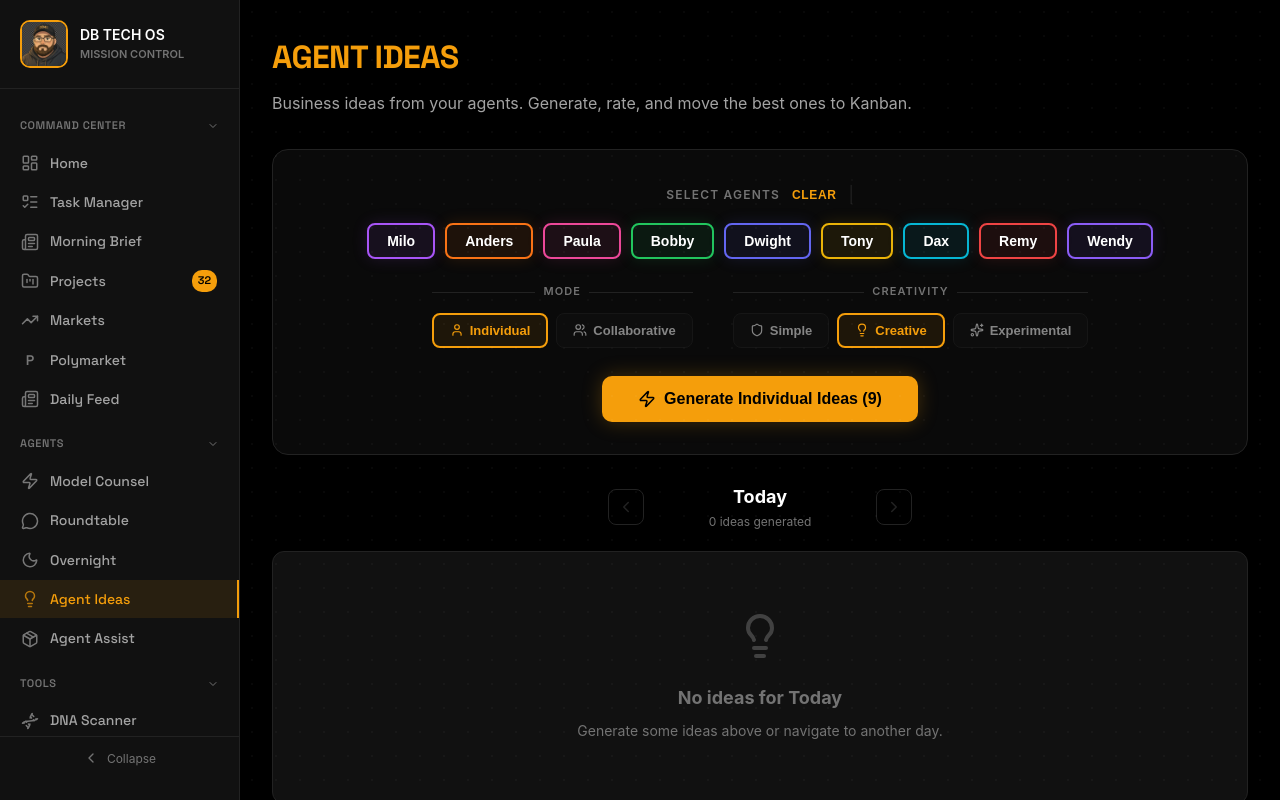
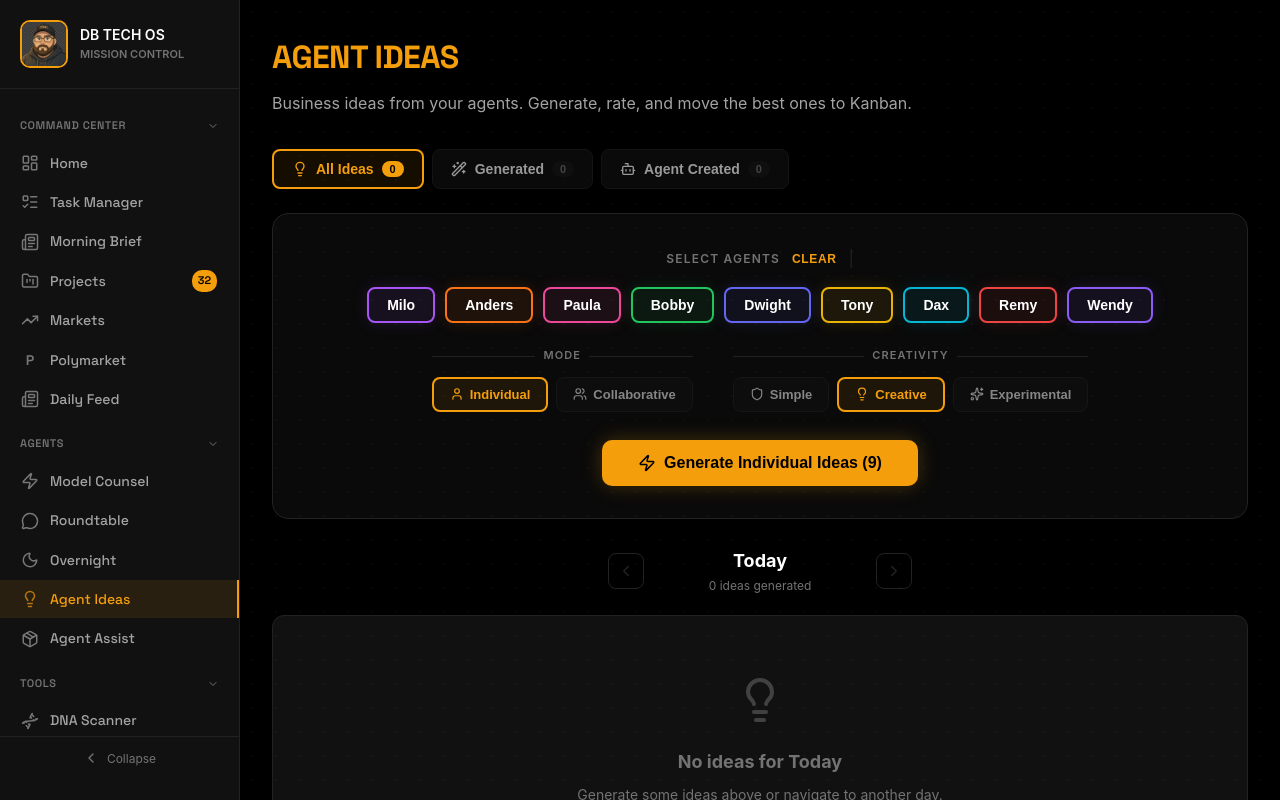
Before and after one commit to Milobuilds45/dbtech45, a Next.js app: page /os/agents/ideas in a window 1280 px wide. Shown: the top 800 px of the page. Built offline with nearby package versions, Linux system fonts and the light colour scheme.

Commit message:
fix: Brand kit inverse wordmarks now use amber background

```diff
--- a/src/app/(dashboard)/os/agents/ideas/page.tsx
+++ b/src/app/(dashboard)/os/agents/ideas/page.tsx
@@ -2,11 +2,12 @@
 import { useState, useEffect, useCallback } from 'react';
 import { useRouter } from 'next/navigation';
 import { brand, styles } from '@/lib/brand';
-import { Star, Zap, Target, ThumbsDown, Archive, Users, User, Lightbulb, Sparkles, Shield, AlertTriangle, ChevronDown, ChevronLeft, ChevronRight, Skull } from 'lucide-react';
+import { Star, Zap, Target, ThumbsDown, Archive, Users, User, Lightbulb, Sparkles, Shield, AlertTriangle, ChevronDown, ChevronLeft, ChevronRight, Skull, Bot, Wand2 } from 'lucide-react';
 import { generateCollaborativeIdea as generateRealCollaboration } from '@/lib/agent-collaboration';
 
 const STORAGE_KEY = 'dbtech-agent-ideas';
 const REJECTED_KEY = 'dbtech-agent-ideas-rejected';
+const AUTONOMOUS_KEY = 'dbtech-agent-ideas-autonomous';
 
 interface AgentIdea {
   id: string;
@@ -32,7 +33,11 @@ interface AgentIdea {
   marketScenario?: string;
   useCase?: string;
   competitorGap?: string;
+  // Source tracking
+  source: 'generated' | 'autonomous';
 }
+
+type IdeaSourceFilter = 'all' | 'generated' | 'autonomous';
 
 type IdeaMode = 'individual' | 'collaborative';
 type CreativityLevel = 'simple' | 'creative' | 'experimental';
@@ -408,6 +413,7 @@ function genIndividual(agentIds: string[], creativity: CreativityLevel): AgentId
       status: 'submitted',
       createdAt: new Date().toISOString(),
       updatedAt: new Date().toISOString(),
+      source: 'generated',
     });
   });
   return out;
@@ -432,6 +438,7 @@ function genCollab(agentIds: string[], creativity: CreativityLevel): AgentIdea {
       status: 'submitted',
       createdAt: new Date().toISOString(),
       updatedAt: new Date().toISOString(),
+      source: 'generated',
     };
   } catch {
     const names = agentIds.map(id => AGENTS.find(a => a.id === id)?.name).filter(Boolean);
@@ -448,6 +455,7 @@ function genCollab(agentIds: string[], creativity: CreativityLevel): AgentIdea {
       tags: [...agentIds, 'collaborative', creativity],
       agentConfidence: 3, marketSize: 'medium', status: 'submitted',
       createdAt: new Date().toISOString(), updatedAt: new Date().toISOString(),
+      source: 'generated',
     };
   }
 }
@@ -474,6 +482,7 @@ function fmtDayLabel(dateKey: string) {
 export default function AgentIdeasPage() {
   const router = useRouter();
   const [ideas, setIdeas] = useState<AgentIdea[]>([]);
+  const [autonomousIdeas, setAutonomousIdeas] = useState<AgentIdea[]>([]);
   const [isLoading, setIsLoading] = useState(false);
   const [selectedAgents, setSelectedAgents] = useState<string[]>(AGENTS.map(a => a.id));
   const [ideaMode, setIdeaMode] = useState<IdeaMode>('individual');
@@ -481,6 +490,7 @@ export default function AgentIdeasPage() {
   const [expandedIds, setExpandedIds] = useState<Set<string>>(new Set());
   const [selectedDay, setSelectedDay] = useState<string>(todayKey());
   const [hydrated, setHydrated] = useState(false);
+  const [sourceFilter, setSourceFilter] = useState<IdeaSourceFilter>('all');
 
   // Load from localStorage on mount
   useEffect(() => {
@@ -488,7 +498,13 @@ export default function AgentIdeasPage() {
       const stored = localStorage.getItem(STORAGE_KEY);
       if (stored) {
         const parsed = JSON.parse(stored) as AgentIdea[];
-        if (Array.isArray(parsed)) setIdeas(parsed);
+        if (Array.isArray(parsed)) setIdeas(parsed.map(i => ({ ...i, source: i.source || 'generated' })));
+      }
+      // Load autonomous ideas
+      const autoStored = localStorage.getItem(AUTONOMOUS_KEY);
+      if (autoStored) {
+        const autoParsed = JSON.parse(autoStored) as AgentIdea[];
+        if (Array.isArray(autoParsed)) setAutonomousIdeas(autoParsed.map(i => ({ ...i, source: 'autonomous' as const })));
       }
     } catch {}
     setHydrated(true);
@@ -533,16 +549,26 @@ export default function AgentIdeasPage() {
     }, 1200);
   };
 
+  // Combine all ideas based on source filter
+  const allIdeasCombined = [...ideas, ...autonomousIdeas];
+  const filteredBySource = sourceFilter === 'all'
+    ? allIdeasCombined
+    : allIdeasCombined.filter(i => i.source === sourceFilter);
+
   // Get all unique days sorted newest first
-  const allDays = [...new Set(ideas.map(i => toDateKey(i.createdAt)))].sort((a, b) => new Date(b).getTime() - new Date(a).getTime());
+  const allDays = [...new Set(filteredBySource.map(i => toDateKey(i.createdAt)))].sort((a, b) => new Date(b).getTime() - new Date(a).getTime());
   if (allDays.length === 0) allDays.push(todayKey());
   const dayIdx = allDays.indexOf(selectedDay);
   const currentDayIdx = dayIdx >= 0 ? dayIdx : 0;
   const currentDay = allDays[currentDayIdx] || todayKey();
 
   // Filter ideas for selected day
-  const dayIdeas = ideas.filter(i => toDateKey(i.createdAt) === currentDay);
+  const dayIdeas = filteredBySource.filter(i => toDateKey(i.createdAt) === currentDay);
   const sorted = [...dayIdeas].sort((a, b) => new Date(b.createdAt).getTime() - new Date(a.createdAt).getTime());
+
+  // Counts for tab badges
+  const generatedCount = ideas.length;
+  const autonomousCount = autonomousIdeas.length;
 
   const prevDay = () => { if (currentDayIdx < allDays.length - 1) setSelectedDay(allDays[currentDayIdx + 1]); };
   const nextDay = () => { if (currentDayIdx > 0) setSelectedDay(allDays[currentDayIdx - 1]); };
@@ -572,6 +598,48 @@ export default function AgentIdeasPage() {
       <div style={{ maxWidth: '1200px', margin: '0 auto' }}>
         <h1 style={styles.h1}>Agent Ideas</h1>
         <p style={styles.subtitle}>Business ideas from your agents. Generate, rate, and move the best ones to Kanban.</p>
+
+        {/* ── Source Filter Tabs ── */}
+        <div style={{ display: 'flex', gap: '8px', marginBottom: '24px', flexWrap: 'wrap' }}>
+          {([
+            { value: 'all' as const, label: 'All Ideas', icon: Lightbulb, count: generatedCount + autonomousCount },
+            { value: 'generated' as const, label: 'Generated', icon: Wand2, count: generatedCount },
+            { value: 'autonomous' as const, label: 'Agent Created', icon: Bot, count: autonomousCount },
+          ]).map(({ value, label, icon: Icon, count }) => (
+            <button
+              key={value}
+              onClick={() => setSourceFilter(value)}
+              style={{
+                background: sourceFilter === value ? `${brand.amber}15` : '#111',
+                color: sourceFilter === value ? brand.amber : brand.white,
+                border: sourceFilter === value ? `2px solid ${brand.amber}` : `1px solid ${brand.border}`,
+                borderRadius: '8px',
+                padding: '10px 18px',
+                fontSize: '14px',
+                fontWeight: 600,
+                cursor: 'pointer',
+                display: 'flex',
+                alignItems: 'center',
+                gap: '8px',
+                opacity: sourceFilter === value ? 1 : 0.6,
+                transition: 'all 0.2s',
+              }}
+            >
+              <Icon size={16} />
+              {label}
+              <span style={{
+                background: sourceFilter === value ? brand.amber : brand.graphite,
+                color: sourceFilter === value ? brand.void : brand.smoke,
+                padding: '2px 8px',
+                borderRadius: '10px',
+                fontSize: '11px',
+                fontWeight: 700,
+              }}>
+                {count}
+              </span>
+            </button>
+          ))}
+        </div>
 
         {/* ── Generator Card ── */}
         <div style={{ background: '#0A0A0A', border: `1px solid ${brand.border}`, borderRadius: '16px', padding: '32px', marginBottom: '28px' }}>
@@ -714,6 +782,12 @@ export default function AgentIdeasPage() {
                     </div>
                   </div>
 
+                  {/* Source Badge */}
+                  {idea.source === 'autonomous' && (
+                    <span style={{ padding: '4px 10px', borderRadius: '6px', fontSize: '10px', fontWeight: 700, background: '#A855F715', color: '#A855F7', textTransform: 'uppercase', flexShrink: 0, display: 'flex', alignItems: 'center', gap: '4px' }}>
+                      <Bot size={11} />AUTO
+                    </span>
+                  )}
                   {/* Badges */}
                   <span style={{ padding: '4px 10px', borderRadius: '6px', fontSize: '11px', fontWeight: 600, background: `${mktColor(idea.marketSize)}15`, color: mktColor(idea.marketSize), textTransform: 'uppercase', flexShrink: 0, display: 'flex', alignItems: 'center', gap: '4px' }}>
                     <Target size={12} />{idea.marketSize}
--- a/src/app/(dashboard)/os/brand-kit/page.tsx
+++ b/src/app/(dashboard)/os/brand-kit/page.tsx
@@ -76,7 +76,7 @@ export default function BrandKitPage() {
                     borderRadius: l.rounded ? '16px' : '12px',
                     overflow: 'hidden',
                     border: `2px solid ${brand.amber}`,
-                    background: l.lightBg ? '#F5F5F5' : brand.graphite,
+                    background: l.lightBg ? brand.amber : brand.graphite,
                     display: 'flex',
                     alignItems: 'center',
                     justifyContent: 'center',
--- /dev/null
+++ b/src/app/api/ideas/autonomous/route.ts
@@ -0,0 +1,142 @@
+import { NextRequest, NextResponse } from 'next/server';
+
+// In-memory store for autonomous ideas (in production, use a database)
+// For now, we'll use a simple JSON file or return them for client-side storage
+let autonomousIdeas: AutonomousIdea[] = [];
+
+interface AutonomousIdea {
+  id: string;
+  agentId: string;
+  agentName: string;
+  title: string;
+  description: string;
+  problemSolved?: string;
+  targetMarket?: string;
+  businessModel?: string;
+  revenueProjection?: string;
+  competitiveAdvantage?: string;
+  developmentTime?: string;
+  riskAssessment?: string;
+  tags: string[];
+  agentConfidence?: number;
+  marketSize?: 'small' | 'medium' | 'large' | 'massive';
+  status: 'submitted' | 'reviewed' | 'approved' | 'building' | 'rejected' | 'launched';
+  createdAt: string;
+  updatedAt: string;
+  source: 'autonomous';
+  context?: string; // What triggered this idea (overnight build, heartbeat, etc.)
+}
+
+// GET - Retrieve all autonomous ideas
+export async function GET() {
+  return NextResponse.json({
+    success: true,
+    ideas: autonomousIdeas,
+    count: autonomousIdeas.length,
+  });
+}
+
+// POST - Agent submits a new autonomous idea
+export async function POST(request: NextRequest) {
+  try {
+    const body = await request.json();
+
+    const {
+      agentId,
+      agentName,
+      title,
+      description,
+      problemSolved,
+      targetMarket,
+      businessModel,
+      revenueProjection,
+      competitiveAdvantage,
+      developmentTime,
+      riskAssessment,
+      tags = [],
+      agentConfidence = 3,
+      marketSize = 'medium',
+      context,
+    } = body;
+
+    // Validate required fields
+    if (!agentId || !agentName || !title || !description) {
+      return NextResponse.json(
+        { success: false, error: 'Missing required fields: agentId, agentName, title, description' },
+        { status: 400 }
+      );
+    }
+
+    const newIdea: AutonomousIdea = {
+      id: `auto-${agentId}-${Date.now()}-${Math.random().toString(36).slice(2, 6)}`,
+      agentId,
+      agentName,
+      title,
+      description,
+      problemSolved: problemSolved || 'Not specified',
+      targetMarket: targetMarket || 'Not specified',
+      businessModel: businessModel || 'Not specified',
+      revenueProjection: revenueProjection || 'TBD',
+      competitiveAdvantage: competitiveAdvantage || 'Not specified',
+      developmentTime: developmentTime || 'TBD',
+      riskAssessment: riskAssessment || 'Not assessed',
+      tags: [...tags, agentId, 'autonomous'],
+      agentConfidence,
+      marketSize,
+      status: 'submitted',
+      createdAt: new Date().toISOString(),
+      updatedAt: new Date().toISOString(),
+      source: 'autonomous',
+      context,
+    };
+
+    autonomousIdeas.unshift(newIdea);
+
+    return NextResponse.json({
+      success: true,
+      idea: newIdea,
+      message: `Idea "${title}" submitted by ${agentName}`,
+    });
+  } catch (error) {
+    console.error('Error creating autonomous idea:', error);
+    return NextResponse.json(
+      { success: false, error: 'Failed to create idea' },
+      { status: 500 }
+    );
+  }
+}
+
+// DELETE - Remove an idea (for cleanup)
+export async function DELETE(request: NextRequest) {
+  try {
+    const { searchParams } = new URL(request.url);
+    const ideaId = searchParams.get('id');
+
+    if (!ideaId) {
+      return NextResponse.json(
+        { success: false, error: 'Missing idea id' },
+        { status: 400 }
+      );
+    }
+
+    const index = autonomousIdeas.findIndex(i => i.id === ideaId);
+    if (index === -1) {
+      return NextResponse.json(
+        { success: false, error: 'Idea not found' },
+        { status: 404 }
+      );
+    }
+
+    const removed = autonomousIdeas.splice(index, 1)[0];
+    return NextResponse.json({
+      success: true,
+      removed,
+    });
+  } catch (error) {
+    console.error('Error deleting autonomous idea:', error);
+    return NextResponse.json(
+      { success: false, error: 'Failed to delete idea' },
+      { status: 500 }
+    );
+  }
+}
```
